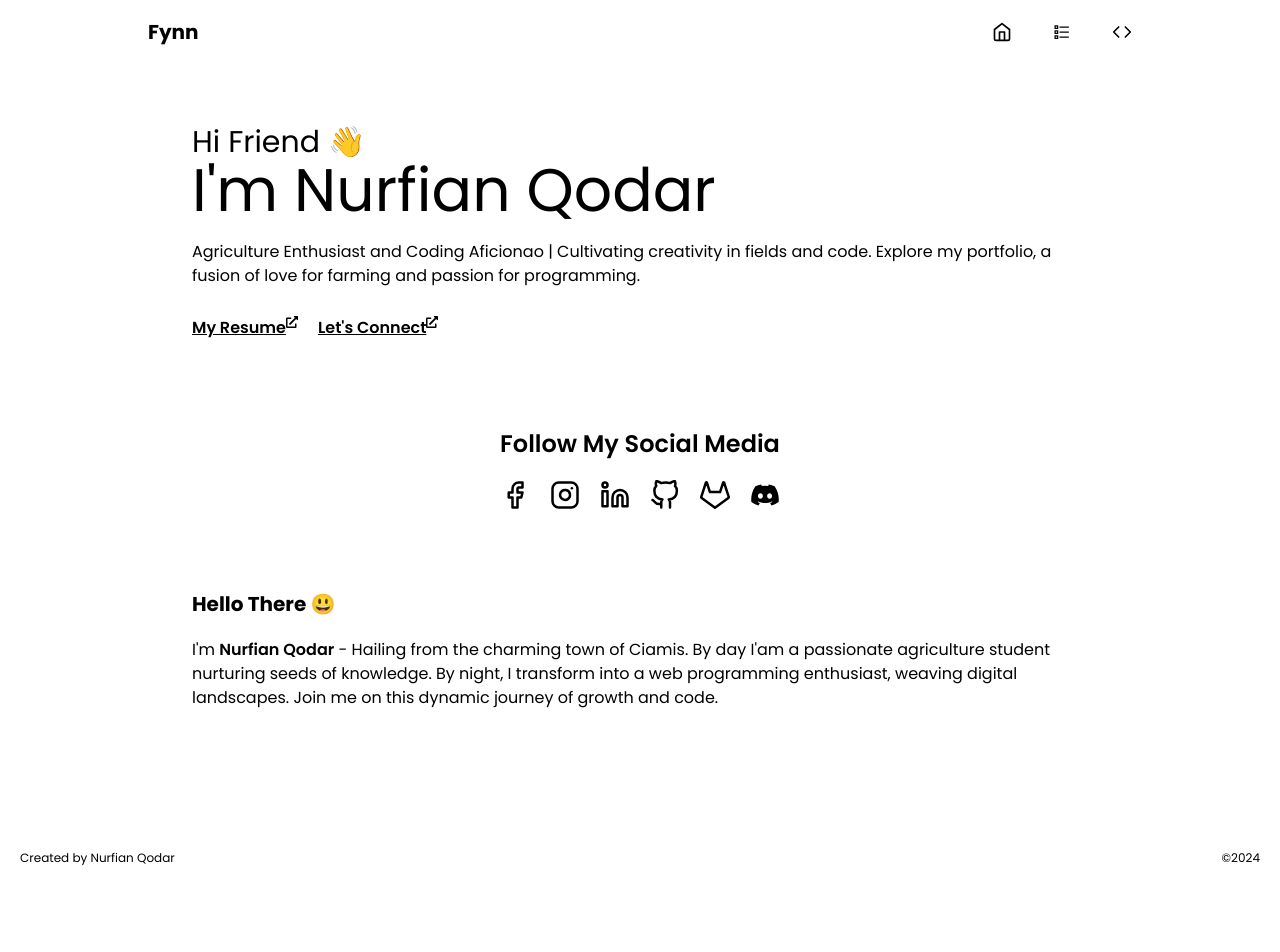
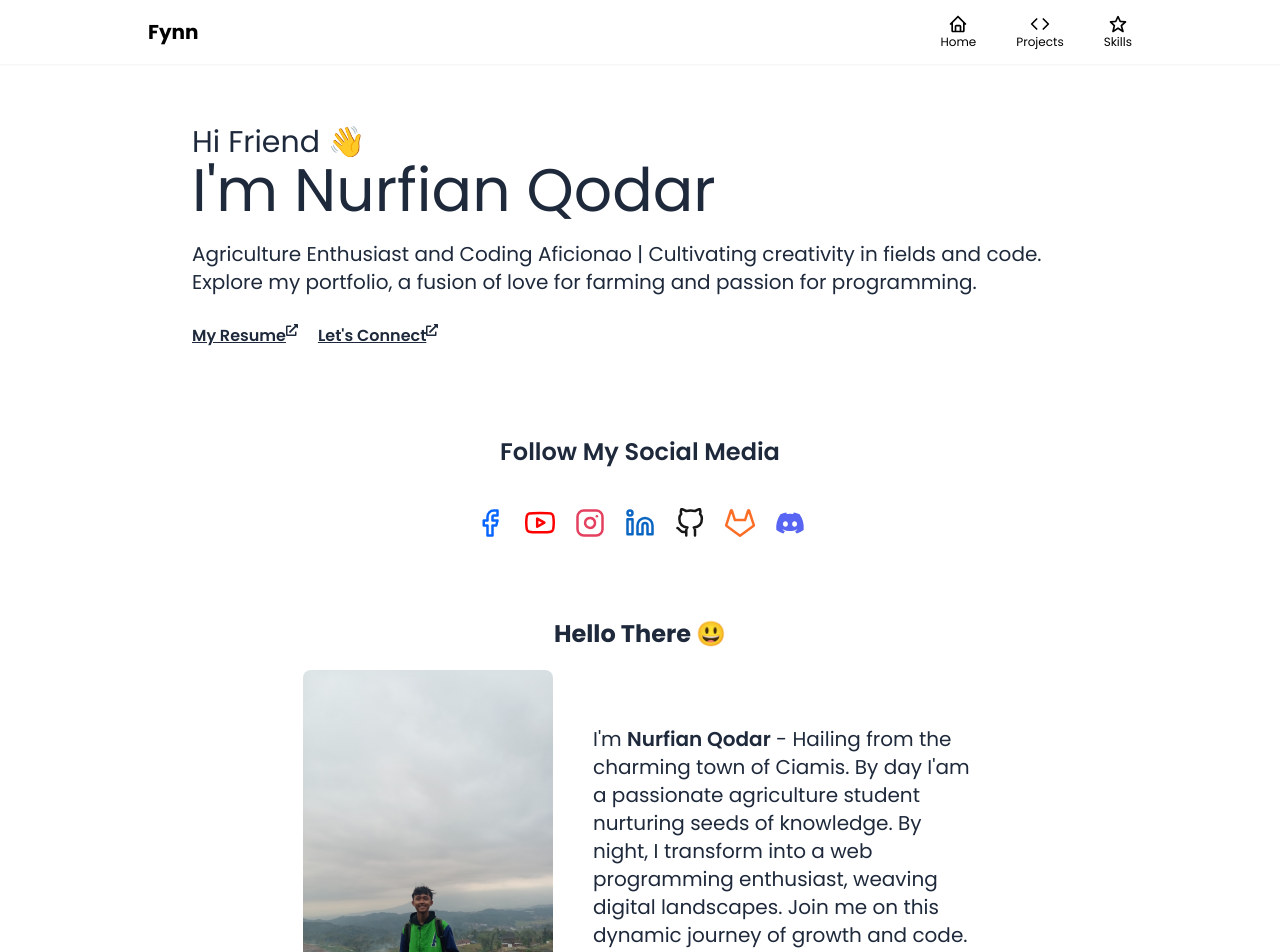
Before and after one commit to nurfianqodar/portfolio, a React (Vite) app: page / in a window 1280 px wide. Shown: the top 952 px of the page. Before the commit the page ends 886 px from the top, so only its background shows below. Built offline with nearby package versions, Linux system fonts and the light colour scheme.

Commit message:
menambahkan warna pada logo logo

```diff
--- a/src/elements/Footer/Footer.tsx
+++ b/src/elements/Footer/Footer.tsx
@@ -1,6 +1,6 @@
 const Footer = () => {
   return (
-    <div className='container px-5 py-5 flex text-xs justify-between'>
+    <div className=' w-full px-5 py-5 flex text-xs justify-between bg-slate-600 text-white'>
       Created by Nurfian Qodar<span> &copy;2024</span>
     </div>
   );
--- a/src/elements/Navbar/Navbar.tsx
+++ b/src/elements/Navbar/Navbar.tsx
@@ -1,11 +1,11 @@
-import { FiCode, FiHome } from "react-icons/fi";
-import { LiaListUlSolid } from "react-icons/lia";
+import { BiHome, BiStar } from "react-icons/bi";
+import { FiCode } from "react-icons/fi";
 import { Link } from "react-router-dom";
 
 const navLinks = [
-  { name: "Home", to: "/", icon: <FiHome /> },
-  { name: "Projects", to: "/project", icon: <LiaListUlSolid /> },
-  { name: "Skills", to: "/skill", icon: <FiCode /> },
+  { name: "Home", to: "/", icon: <BiHome /> },
+  { name: "Projects", to: "/project", icon: <FiCode /> },
+  { name: "Skills", to: "/skill", icon: <BiStar /> },
 ];
 
 const Navigation = () => {
@@ -16,9 +16,12 @@ const Navigation = () => {
           key={index}
           to={link.to}
           title={link.name}
-          className='hover:scale-125 transition duration-200'
+          className='flex flex-col items-center group'
         >
-          {link.icon}
+          <span className='group-hover:scale-150 transition duration-200 '>
+            {link.icon}
+          </span>
+          <span className='text-xs'>{link.name}</span>
         </Link>
       ))}
     </nav>
@@ -27,7 +30,7 @@ const Navigation = () => {
 
 const Navbar = () => {
   return (
-    <header className='h-16 fixed left-0 right-0 top-0 flex items-center justify-center backdrop-blur-lg'>
+    <header className='h-16 fixed left-0 right-0 top-0 flex items-center justify-center backdrop-blur-lg shadow-sm'>
       <div className='container mx-auto my-auto flex items-center justify-between'>
         <div className='mx-auto w-full max-w-screen-lg flex justify-between items-center px-5'>
           <Link to={"/"} className='font-bold text-xl'>
--- a/src/elements/Root.tsx
+++ b/src/elements/Root.tsx
@@ -6,7 +6,7 @@ const RootPage = () => {
   return (
     <>
       <Navbar />
-      <main className='pt-16 left-0 right-0 top-0 flex items-center px-5'>
+      <main className='pt-16 left-0 right-0 top-0 flex items-center px-5 text-slate-800'>
         <div className='container mx-auto my-10 flex items-center'>
           <div className='mx-auto w-full max-w-4xl'>
             <Outlet />
--- a/src/pages/Home.tsx
+++ b/src/pages/Home.tsx
@@ -7,15 +7,47 @@ import {
   FiGitlab,
   FiInstagram,
   FiLinkedin,
+  FiYoutube,
 } from "react-icons/fi";
 import { Link } from "react-router-dom";
+import myImg from "/myImg.jpeg";
+
 const socialLinks = [
-  { to: "http://facebook.com", icon: <FiFacebook /> },
-  { to: "http://instagram.com", icon: <FiInstagram /> },
-  { to: "http://linkedin.com", icon: <FiLinkedin /> },
-  { to: "http://github.com", icon: <FiGithub /> },
-  { to: "http://gitlab.com", icon: <FiGitlab /> },
-  { to: "http://discord.com", icon: <FaDiscord /> },
+  {
+    to: "https://www.facebook.com/nurfian.qodar/",
+    icon: <FiFacebook className='text-[#0866FF]' />,
+    name: "Facebook",
+  },
+  {
+    to: "https://www.youtube.com/@Code_Fyn/",
+    icon: <FiYoutube className='text-[#FF0000]' />,
+    name: "YouTube",
+  },
+  {
+    to: "https://www.instagram.com/imfyn77/",
+    icon: <FiInstagram className='text-[#E4405F]' />,
+    name: "Instagram",
+  },
+  {
+    to: "https://linkedin.com/in/nurfian-qodar-36b448302/",
+    icon: <FiLinkedin className='text-[#0A66C2]' />,
+    name: "LinkedIn",
+  },
+  {
+    to: "https://github.com/nurfianqodar/",
+    icon: <FiGithub className='text-[#181717]' />,
+    name: "GitHub",
+  },
+  {
+    to: "http://gitlab.com/nurfianqodar/",
+    icon: <FiGitlab className='text-[#FC6D26]' />,
+    name: "GitLab",
+  },
+  {
+    to: "https://discord.com/users/imfynn77_",
+    icon: <FaDiscord className='text-[#5865F2]' />,
+    name: "Discord",
+  },
 ];
 
 const SocialLinks: React.FC<{ isOpen: boolean }> = ({ isOpen }) => {
@@ -23,17 +55,21 @@ const SocialLinks: React.FC<{ isOpen: boolean }> = ({ isOpen }) => {
     <div
       className={
         isOpen
-          ? `flex text-5xl gap-8 flex-wrap items-center justify-center`
+          ? `flex text-5xl gap-10 flex-wrap items-center justify-center`
           : `flex text-3xl gap-5 flex-wrap items-center justify-center`
       }
     >
       {socialLinks.map((link, index) => (
         <Link
+          target='_blank'
           key={index}
           to={link.to}
           className='hover:scale-125 transition duration-200'
         >
-          {link.icon}
+          <div className='flex flex-col items-center gap-y-2'>
+            <span>{link.icon}</span>
+            {isOpen && <span className='text-xl'>{link.name}</span>}
+          </div>
         </Link>
       ))}
     </div>
@@ -49,7 +85,7 @@ const HomePage = () => {
         <h1 className='flex flex-col text-3xl'>
           Hi Friend 👋 <span className='text-6xl'>I'm Nurfian Qodar</span>
         </h1>
-        <h2>
+        <h2 className='text-xl'>
           Agriculture Enthusiast and Coding Aficionao | Cultivating creativity
           in fields and code. Explore my portfolio, a fusion of love for farming
           and passion for programming.
@@ -90,16 +126,25 @@ const HomePage = () => {
             <AiFillCloseCircle />{" "}
           </button>
         )}
-        <h1 className='text-2xl mb-5 font-semibold'>Follow My Social Media</h1>
+        <h1 className='text-2xl mb-10 font-semibold'>Follow My Social Media</h1>
         <SocialLinks isOpen={openSocmed} />
       </section>
-      <section>
-        <h1 className='font-bold text-xl mb-5'>Hello There 😃</h1>
-        I'm <span className='font-semibold'>Nurfian Qodar</span> - Hailing from
-        the charming town of Ciamis. By day I'am a passionate agriculture
-        student nurturing seeds of knowledge. By night, I transform into a web
-        programming enthusiast, weaving digital landscapes. Join me on this
-        dynamic journey of growth and code.
+      <section className='flex flex-col items-center'>
+        <h1 className='font-bold text-2xl mb-5'>Hello There 😃</h1>
+        <div className='flex items-center justify-evenly gap-10 flex-wrap'>
+          <img
+            src={myImg}
+            alt='myImg.jpeg'
+            className='flex max-w-[250px] rounded-lg w-full'
+          />
+          <p className='text-xl max-w-sm'>
+            I'm <span className='font-semibold'>Nurfian Qodar</span> - Hailing
+            from the charming town of Ciamis. By day I'am a passionate
+            agriculture student nurturing seeds of knowledge. By night, I
+            transform into a web programming enthusiast, weaving digital
+            landscapes. Join me on this dynamic journey of growth and code.
+          </p>
+        </div>
       </section>
     </div>
   );
--- a/src/pages/Skill.tsx
+++ b/src/pages/Skill.tsx
@@ -16,43 +16,43 @@ const programmingLanguage: {
 }[] = [
   {
     name: "JavaSctipt",
-    logo: <BiLogoJavascript />,
-    link: "url",
+    logo: <BiLogoJavascript className='text-[#F7DF1E]' />,
+    link: "https://www.w3schools.com/js/",
   },
   {
     name: "TypeScript",
-    logo: <BiLogoTypescript />,
-    link: "",
+    logo: <BiLogoTypescript className='text-[#3178C6]' />,
+    link: "https://www.typescriptlang.org/",
   },
   {
     name: "Python",
-    logo: <BiLogoPython />,
-    link: "",
+    logo: <BiLogoPython className='text-[#3776AB]' />,
+    link: "https://www.python.org/",
   },
   {
     name: "React",
-    logo: <BiLogoReact />,
-    link: "",
+    logo: <BiLogoReact className='text-[#61DAFB]' />,
+    link: "https://react.dev/",
   },
   {
     name: "Express JS/TS",
-    logo: <SiExpress />,
-    link: "",
+    logo: <SiExpress className='text-[#000000]' />,
+    link: "https://expressjs.com/",
   },
   {
     name: "Redux",
-    logo: <SiRedux />,
-    link: "",
+    logo: <SiRedux className='text-[#764ABC]' />,
+    link: "https://redux.js.org/",
   },
   {
     name: "Hono",
-    logo: <SiHono />,
-    link: "",
+    logo: <SiHono className='text-[#E36002]' />,
+    link: "https://hono.dev/",
   },
   {
     name: "Nest JS",
-    logo: <SiNestjs />,
-    link: "",
+    logo: <SiNestjs className='text-[#E0234E]' />,
+    link: "https://nestjs.com/",
   },
 ];
 
@@ -64,9 +64,12 @@ const ProgLang = (): React.ReactNode => {
           <a
             key={index}
             href={link}
-            className='flex flex-col items-center justify-center gap-y-1'
+            target='_blank'
+            className='flex flex-col items-center justify-center gap-y-3 group'
           >
-            <span className='text-6xl'>{logo}</span>
+            <span className='text-6xl group-hover:scale-150 transition duration-200 relative'>
+              {logo}
+            </span>
             <span>{name}</span>
           </a>
         );
@@ -115,7 +118,7 @@ const Certifications = () => {
   useEffect(() => {
     open
       ? setCertificates(certificate)
-      : setCertificates(certificate.slice(0, 3));
+      : setCertificates(certificate.slice(0, 2));
   }, [open]);
   return (
     <div className='flex w-full justify-center gap-3 flex-wrap'>
@@ -146,9 +149,7 @@ const Certifications = () => {
         onClick={() => {
           setOpen(!open);
         }}
-        className={`${
-          open ? "" : "-translate-y-32"
-        } relative flex flex-col w-full h-32 items-center gap-y-3 py-5 backdrop-blur-sm`}
+        className={`relative flex flex-col w-full h-32 items-center gap-y-3 py-5 backdrop-blur-sm`}
       >
         <span>{open ? "Less" : "More"}</span>
         {open ? <BsArrowUpCircle /> : <BsArrowDownCircle />}
```
Also changed, not shown: public/myImg.jpeg (added), 1 other file (tests, documents, lock files or other folders).
